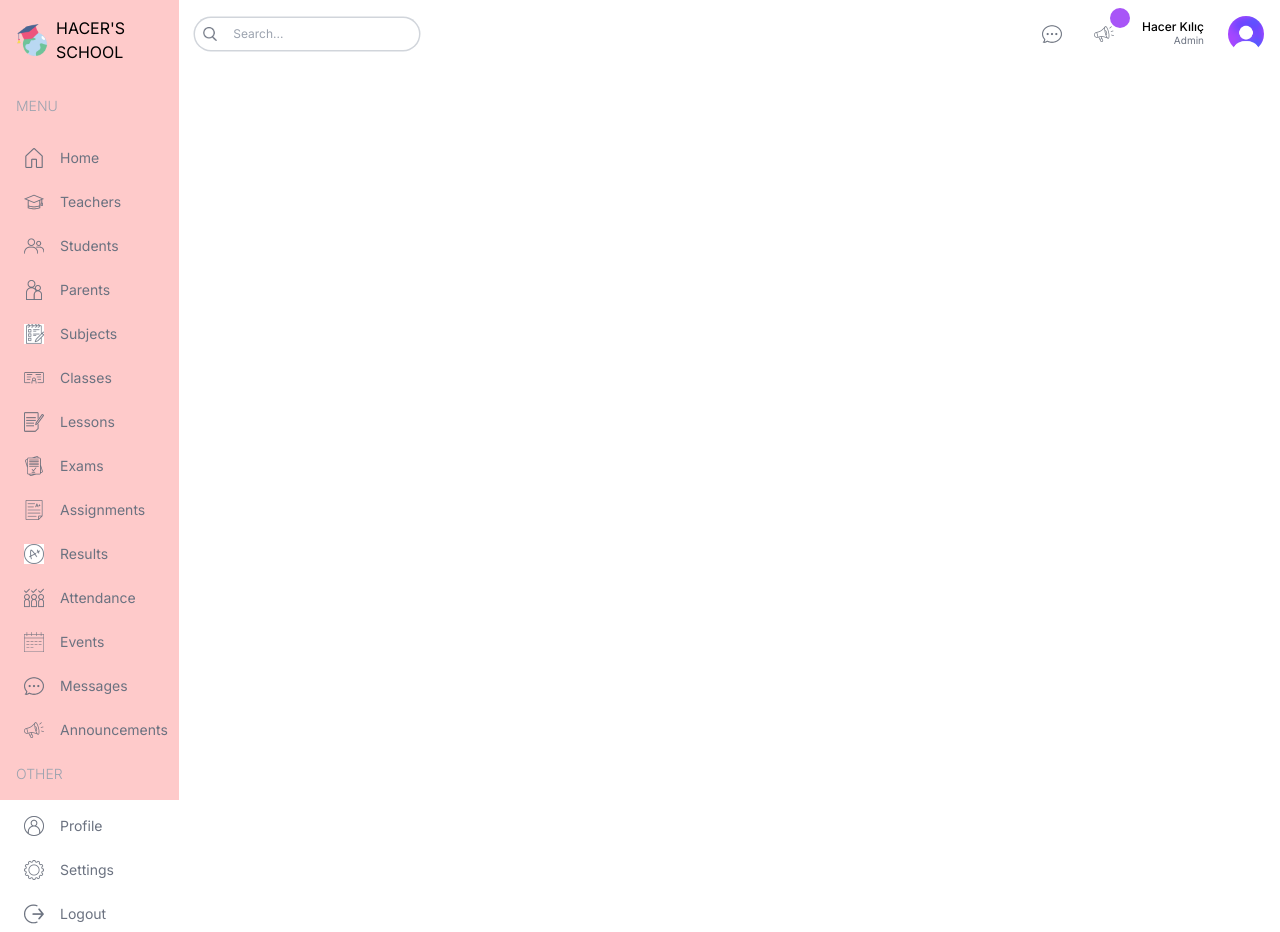
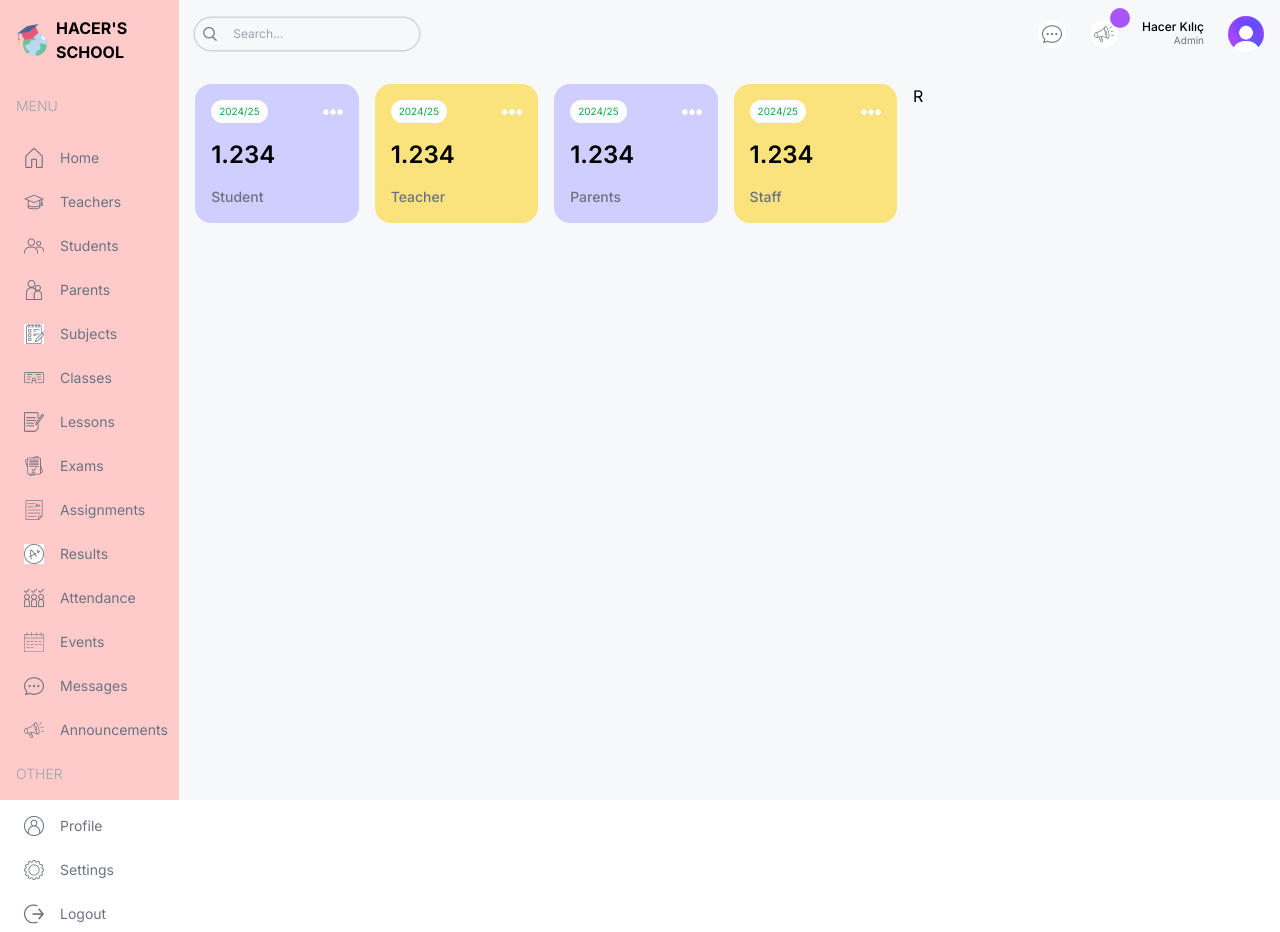
Before and after one commit to hacerkilic01/admin-dashboard, a Next.js app: page /admin in a window 1280 px wide. Built offline with nearby package versions, Linux system fonts and the light colour scheme.

Commit message:
add user card

```diff
--- a/src/app/(dashboard)/admin/page.tsx
+++ b/src/app/(dashboard)/admin/page.tsx
@@ -1,7 +1,23 @@
+import UserCard from "@/components/UserCard";
 import React from "react";
 
 const AdminPage = () => {
-  return <div>Admin Page</div>;
+  return (
+    <div className="p-4 flex gap-4 flex-col md:flex-row">
+      {/* LEFT */}
+      <div className="w-full lg:w-2/3 ">
+        {/* USER CARDS */}
+        <div className="flex gap-4 justify-between flex-wrap">
+          <UserCard type="student" />
+          <UserCard type="teacher" />
+          <UserCard type="parents" />
+          <UserCard type="staff" />
+        </div>
+      </div>
+      {/* RIGHT */}
+      <div className="w-full lg:w-1/3">R</div>
+    </div>
+  );
 };
 
 export default AdminPage;
--- a/src/app/(dashboard)/layout.tsx
+++ b/src/app/(dashboard)/layout.tsx
@@ -12,15 +12,19 @@ export default function DashboardLayout({
     <div className="h-screen flex">
       {/* {LEFT} */}
       <div className="w-[14%] md:w-[8%] lg:w-[16%] xl:w-[14%] bg-red-200 p-4">
-        <Link href="/" className="flex items-center lg:justify-start justify-center  gap-2">
+        <Link
+          href="/"
+          className="flex items-center lg:justify-start justify-center  gap-2"
+        >
           <Image src="/logo.png" alt="logo" width={32} height={32} />
-          <span className="hidden lg:block">HACER'S SCHOOL</span>
+          <span className="hidden lg:block font-bold">HACER'S SCHOOL</span>
         </Link>
-        <Menu/>
+        <Menu />
       </div>
       {/* RIGHT */}
-      <div className="w-[86%] md:w-[92%] lg:w-[84%] xl:w-[86%] ">
-        <Navbar/>
+      <div className="w-[86%] md:w-[92%] lg:w-[84%] xl:w-[86%] bg-[#F7F8FA] overflow-scroll flex flex-col  ">
+        <Navbar />
+        {children}
       </div>
     </div>
   );
--- a/src/app/layout.tsx
+++ b/src/app/layout.tsx
@@ -5,7 +5,7 @@ import "./globals.css";
 const inter = Inter({ subsets: ["latin"] });
 
 export const metadata: Metadata = {
-  title: "Lama Dev School Management Dashboard",
+  title: "School Management Dashboard",
   description: "Next.js School Management System",
 };
 
--- /dev/null
+++ b/src/components/UserCard.tsx
@@ -0,0 +1,19 @@
+"use client";
+import Image from "next/image";
+import React from "react";
+
+const UserCard = ({ type }: { type: string }) => {
+  return (
+    <div className="rounded-2xl odd:bg-lamaPurple even:bg-lamaYellow p-4 flex-1 min-w-[130px] ">
+      <div className="flex justify-between items-center ">
+        <span className="text-[10px] bg-white px-2 py-1 rounded-full text-green-600 ">
+          2024/25
+        </span>
+        <Image src="/more.png" alt="" width={20} height={20} />
+      </div>
+      <h1 className="text-2xl font-semibold my-4">1.234</h1>
+      <h2 className="capitalize text-sm font-medium text-gray-500">{type}</h2>
+    </div>
+  );
+};
+export default UserCard;
--- a/tailwind.config.ts
+++ b/tailwind.config.ts
@@ -13,6 +13,14 @@ const config: Config = {
         "gradient-conic":
           "conic-gradient(from 180deg at 50% 50%, var(--tw-gradient-stops))",
       },
+      colors: {
+        lamaSky: "#C3EBFA",
+        lamaSkyLight: "#EDF9FD",
+        lamaPurple: "#CFCEFF",
+        lamaPurpleLight: "#F1F0FF",
+        lamaYellow: "#FAE27C",
+        lamaYellowLight: "#FEFCE8",
+      },
     },
   },
   plugins: [],
```
